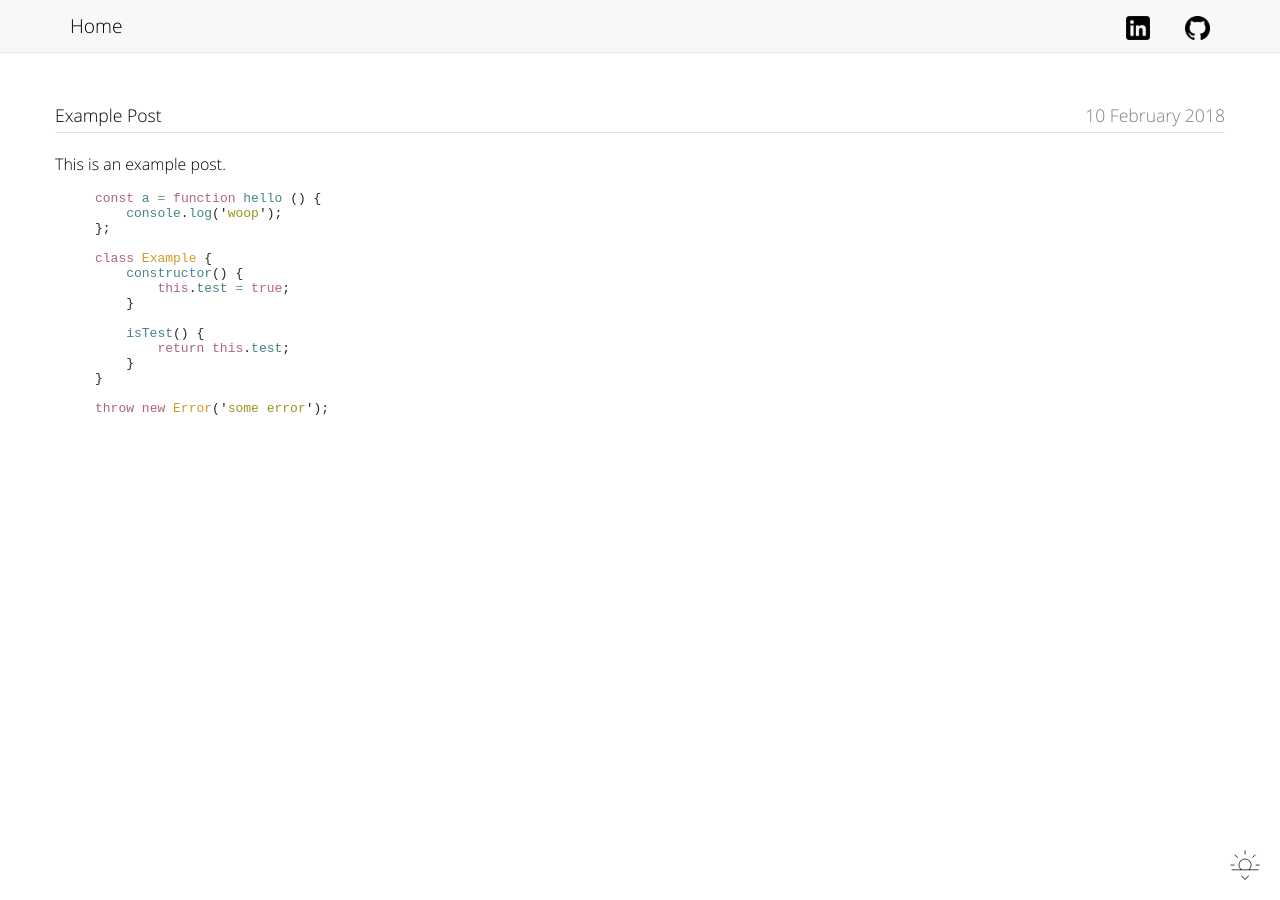
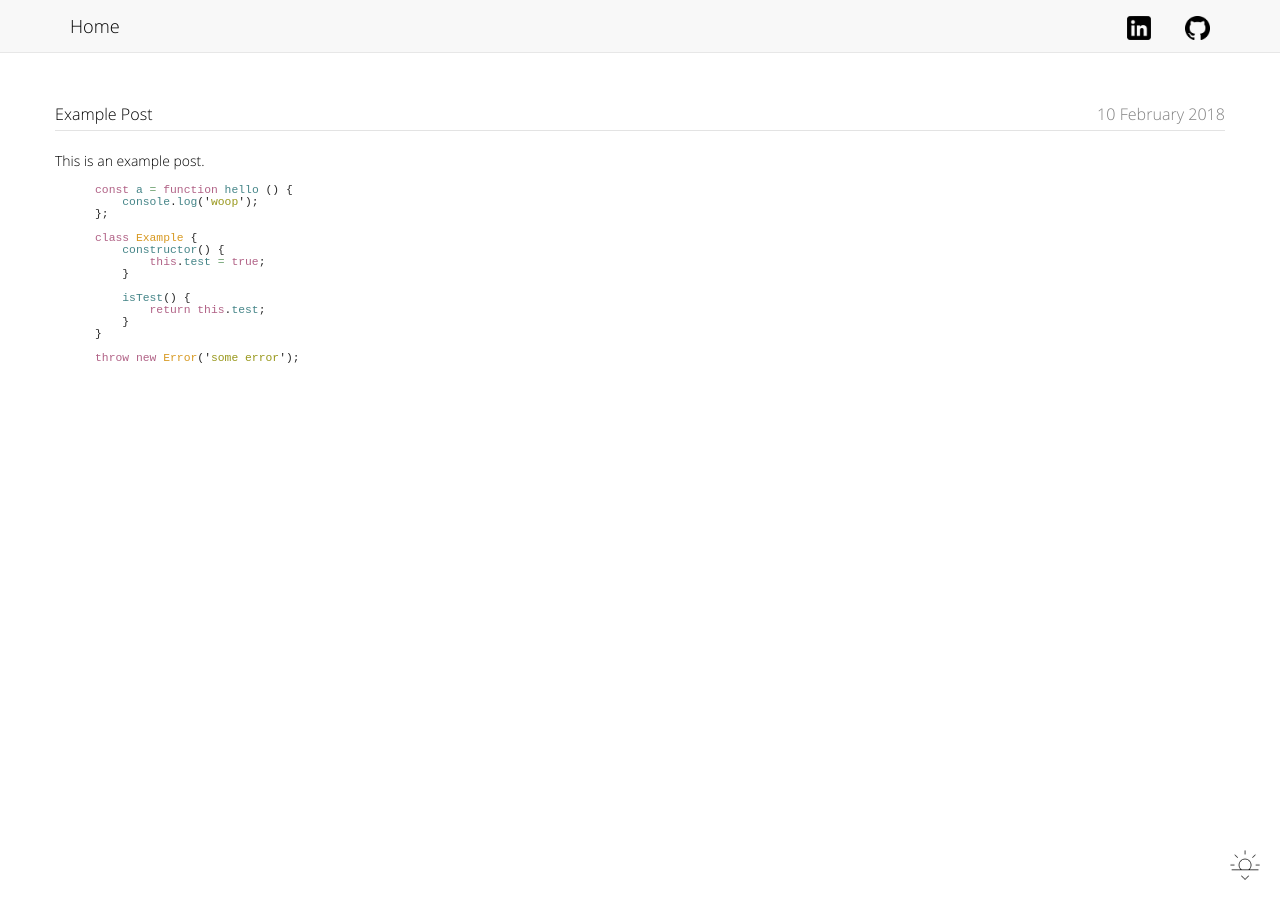
Before and after one commit to shaheenp/shaheenp.github.io, a Jekyll site: the page built from _posts/2018-02-10-example.md, in a window 1280 px wide. Built offline with Jekyll 4.4.1, drawn with Linux system fonts in a browser that asks for light colours.

Commit message:
main.css - adjust font sizes

```diff
--- a/css/main.css
+++ b/css/main.css
@@ -12,7 +12,7 @@ html, body {
 body {
     font-family: 'Open Sans', sans-serif;
     font-weight: 300;
-    font-size: 1em;
+    font-size: .875em;
 }
 
 body.night {
@@ -24,7 +24,7 @@ nav {
     top: 0px;
     z-index: 9999;
     height: 40px;
-    font-size: 120%;
+    font-size: 1.3em;
     padding: 6px;
     background-color: #F8F8F8;
     border-bottom: 1px solid #e7e7e7;
@@ -68,7 +68,7 @@ main {
 }
 
 #header {
-    font-size: 110%;
+    font-size: 1.15em;
     margin-bottom: 20px;
     padding-bottom: 5px;
     border-bottom: 1px solid #20202020;
@@ -180,7 +180,7 @@ body.night #post-date {
 ***********/
 
 #header.error {
-    font-size: 120%;
+    font-size: 1.3em;
     text-align: center;
     border: none;
 }
```
